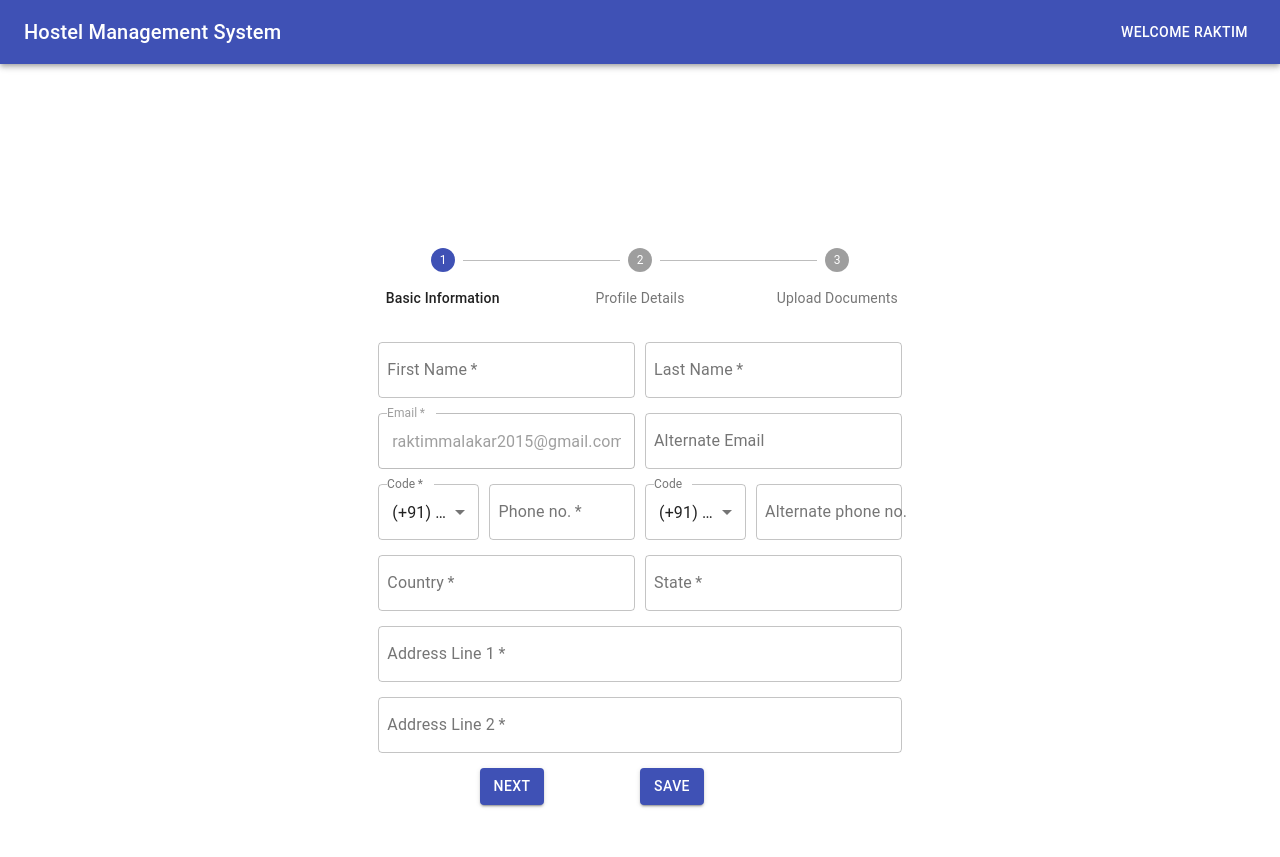
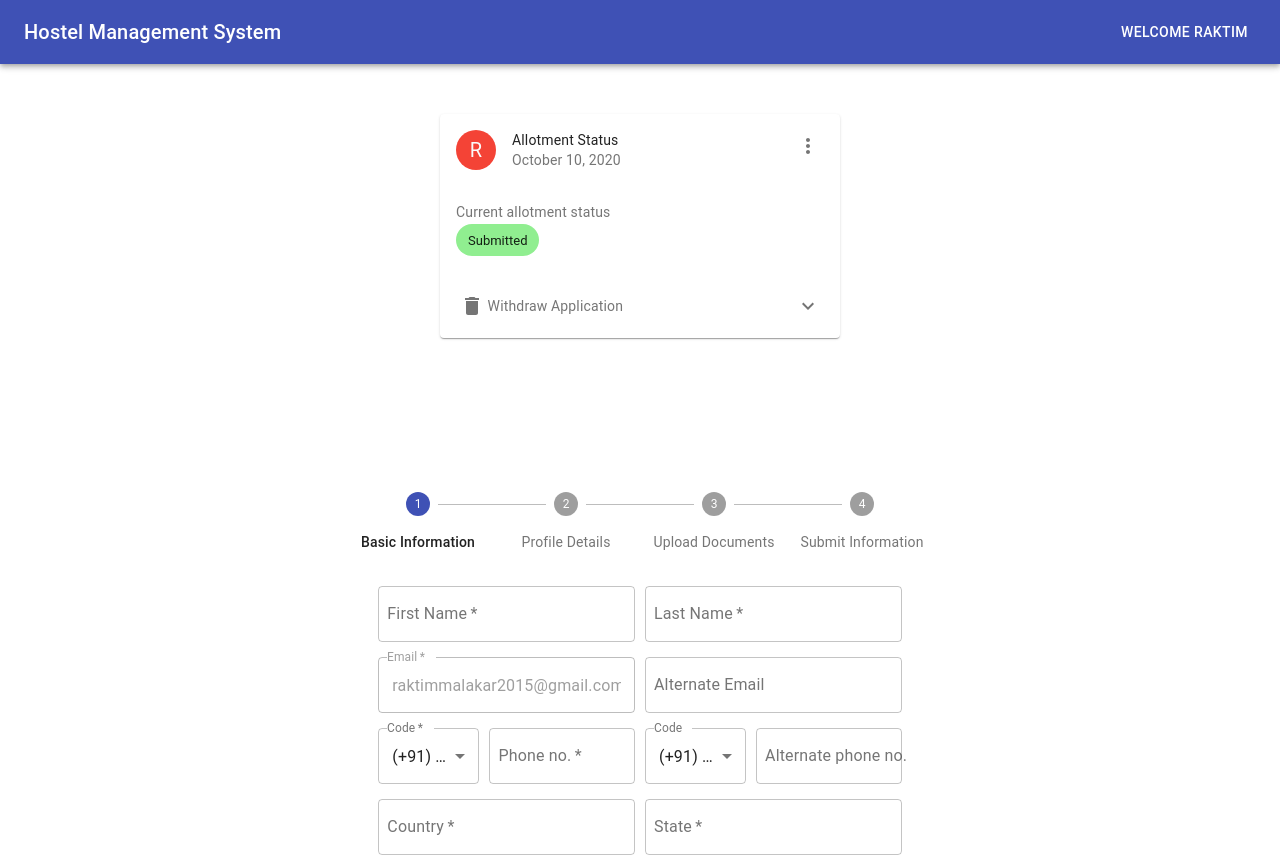
Before and after one commit to raktim2015/7th-semester-web-tech-Hostel-management-, a React (Create React App) app in the folder hostel-management/: page /student in a window 1280 px wide. Shown: the top 857 px of the page. Built offline with nearby package versions, Linux system fonts and the light colour scheme.

Commit message:
Added status card

```diff
--- /dev/null
+++ b/hostel-management/src/components/StatusCard.js
@@ -0,0 +1,144 @@
+import React from 'react';
+import { makeStyles } from '@material-ui/core/styles';
+import clsx from 'clsx';
+import Card from '@material-ui/core/Card';
+import CardHeader from '@material-ui/core/CardHeader';
+import CardContent from '@material-ui/core/CardContent';
+import CardActions from '@material-ui/core/CardActions';
+import Collapse from '@material-ui/core/Collapse';
+import Avatar from '@material-ui/core/Avatar';
+import IconButton from '@material-ui/core/IconButton';
+import Typography from '@material-ui/core/Typography';
+import { red } from '@material-ui/core/colors';
+import DeleteIcon from '@material-ui/icons/Delete';
+import ExpandMoreIcon from '@material-ui/icons/ExpandMore';
+import MoreVertIcon from '@material-ui/icons/MoreVert';
+import Chip from '@material-ui/core/Chip';
+import {Timeline,TimelineConnector,TimelineContent,TimelineDot,TimelineItem,TimelineSeparator,TimelineOppositeContent} from '@material-ui/lab';
+
+
+const useStyles = makeStyles((theme) => ({
+  root: {
+    width: 400,
+  },
+  media: {
+    height: 0,
+    paddingTop: '56.25%', // 16:9
+  },
+  expand: {
+    transform: 'rotate(0deg)',
+    marginLeft: 'auto',
+    transition: theme.transitions.create('transform', {
+      duration: theme.transitions.duration.shortest,
+    }),
+  },
+  expandOpen: {
+    transform: 'rotate(180deg)',
+  },
+  avatar: {
+    backgroundColor: red[500],
+  },
+  timeLineOpposite:{
+      flex:0,
+      marginLeft:-10
+  }
+}));
+
+const StatusCard = () => {
+  const classes = useStyles();
+  const [expanded, setExpanded] = React.useState(false);
+
+  const handleExpandClick = () => {
+    setExpanded(!expanded);
+  };
+
+  return (
+    <Card className={classes.root}>
+      <CardHeader
+        avatar={
+          <Avatar aria-label="recipe" className={classes.avatar}>
+            R
+          </Avatar>
+        }
+        action={
+          <IconButton aria-label="settings">
+            <MoreVertIcon />
+          </IconButton>
+        }
+        title="Allotment Status"
+        subheader="October 10, 2020"
+      />
+
+      <CardContent>
+        <Typography variant="body2" color="textSecondary" component="p">
+          Current allotment status
+        </Typography>
+        <Chip label="Submitted" style={{backgroundColor:'lightGreen',marginTop:2,marginBottom:2}}/>
+      </CardContent>
+      <CardActions disableSpacing>
+        <IconButton aria-label="add to favorites">
+            <DeleteIcon />
+            <Typography variant="body2" color="textSecondary" component="p">
+                &nbsp;Withdraw Application
+            </Typography>
+        </IconButton>
+
+        <IconButton
+          className={clsx(classes.expand, {
+            [classes.expandOpen]: expanded,
+          })}
+          onClick={handleExpandClick}
+          aria-expanded={expanded}
+          aria-label="show more"
+        >
+          <ExpandMoreIcon />
+        </IconButton>
+      </CardActions>
+      <Collapse in={expanded} timeout="auto" unmountOnExit>
+        <CardContent>
+            <Timeline align="left">
+                <TimelineItem>
+                    <TimelineOppositeContent className={classes.timeLineOpposite}>
+                    </TimelineOppositeContent>
+                    <TimelineSeparator >
+                        <TimelineDot style={{backgroundColor:'dodgerblue'}}/>
+                        <TimelineConnector style={{backgroundColor:'dodgerblue'}}/>
+                    </TimelineSeparator>
+                    <TimelineContent>
+                      Registered
+                      <Typography variant="body2" color="textSecondary">
+                        You have successfully registered.
+                      </Typography>
+                    </TimelineContent>
+                </TimelineItem>
+                <TimelineItem>
+                    <TimelineOppositeContent className={classes.timeLineOpposite}>
+                    </TimelineOppositeContent>
+                    <TimelineSeparator >
+                        <TimelineDot style={{backgroundColor:'dodgerblue'}} />
+                        <TimelineConnector />
+                    </TimelineSeparator>
+                    <TimelineContent>
+                      Submitted
+                      <Typography variant="body2" color="textSecondary" component="p">
+                        You have successfully submitted your profile information. Please wait a few days for verification.
+                      </Typography>
+                    </TimelineContent>
+
+                </TimelineItem>
+                <TimelineItem>
+                    <TimelineOppositeContent className={classes.timeLineOpposite}>
+                    </TimelineOppositeContent>
+                    <TimelineSeparator>
+                        <TimelineDot />
+                    </TimelineSeparator>
+                    <TimelineContent>Allotted / Rejected</TimelineContent>
+                </TimelineItem>
+            </Timeline>
+        </CardContent>
+      </Collapse>
+    </Card>
+  );
+}
+
+export default StatusCard;
--- a/hostel-management/src/pages/Student.js
+++ b/hostel-management/src/pages/Student.js
@@ -1,7 +1,7 @@
 import React from 'react';
 import {Grid,AppBar,Toolbar,Typography,Button, Stepper,Step,StepButton, TextField, MenuItem} from '@material-ui/core';
 import { makeStyles } from '@material-ui/core/styles';
-
+import StatusCard from '../components/StatusCard';
 
 const useStyles = makeStyles((theme) => ({
     root: {
@@ -12,7 +12,7 @@ const useStyles = makeStyles((theme) => ({
     },
     profileContainer: {
         display:'flex',
-        paddingTop:'20vh',
+        paddingTop:'10vh',
         alignItems:'center',
         justifyContent:'center',
         alignContent: 'center'
@@ -30,10 +30,17 @@ const useStyles = makeStyles((theme) => ({
         paddingRight:5,
         display:'flex'
     },
+    hostelStatus:{
+        marginTop:50,
+        marginBottom:50,
+        display:'flex',
+        justifyContent:'center',
+
+    }
 }));
 
 const getSteps = () => {
-    return ['Basic Information','Profile Details','Upload Documents']
+    return ['Basic Information','Profile Details','Upload Documents','Submit Information']
 }
 const getStepContents = (step) => {
     switch(step) {
@@ -43,6 +50,8 @@ const getStepContents = (step) => {
             return 'Step 2: Profile details'
         case 2:
             return 'Step 3: Upload documents'
+        case 3:
+            return 'Step 4: Submit Information'
         default:
             return 'Unknown step'
     }
@@ -191,6 +200,9 @@ const Student = () => {
                     </Toolbar>
                 </AppBar>
             </Grid>
+            <Grid item xs={12} sm={12} md={12} className={classes.hostelStatus}>
+                <StatusCard />
+            </Grid>
             <Grid item xs={12} sm={12} md={12} className={classes.profileContainer}>
                 <Grid item xs={12} sm={6} md={6}>
                     <Stepper alternativeLabel nonLinear activeStep={activeStep}>
@@ -333,8 +345,8 @@ const Student = () => {
                         </Grid>
 
                     ):
-                    (
-                        <Grid item>Upload Documents</Grid>
+                    ((activeStep==2)?(
+                        <Grid item>Upload Documents</Grid>):(<Grid item >Submit Docuements</Grid>)
                     ))}
 
                 </Grid>
```
